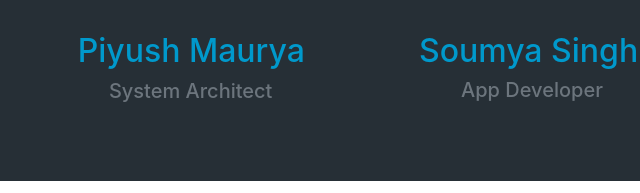
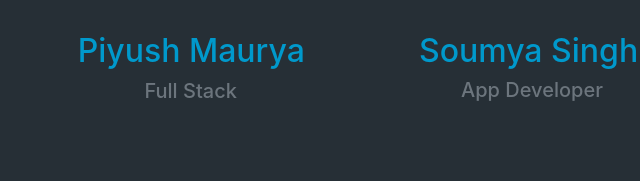
Before and after one commit to piyush-maurya/LandingPage, a plain HTML site: page index.html in a window 1280 px wide. Shown: the part 1747-1940 px from the top of the page, 108-748 px from the left. Drawn offline with nearby package versions, Linux system fonts and the light colour scheme.

Commit message:
Update index.html

```diff
--- a/index.html
+++ b/index.html
@@ -87,7 +87,7 @@
                 <div class="team-member">
                     <img src="img/piyush.jpg" class="img-circle" alt="">
                     <h2>&nbsp;&nbsp;&nbsp;&nbsp;&nbsp;Piyush Maurya</h2>
-                    <h5 class="text-muted">System Architect</h5>
+                    <h5 class="text-muted">Full Stack</h5>
 
                 </div>
             </div>
```
